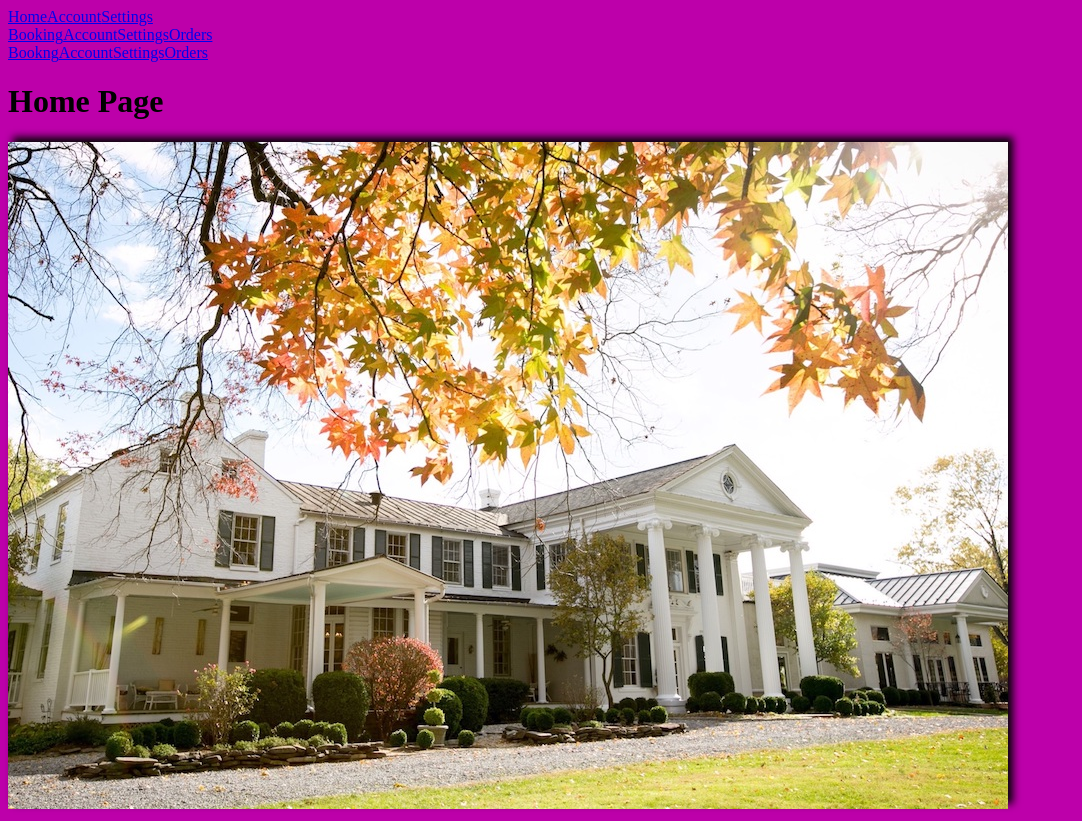
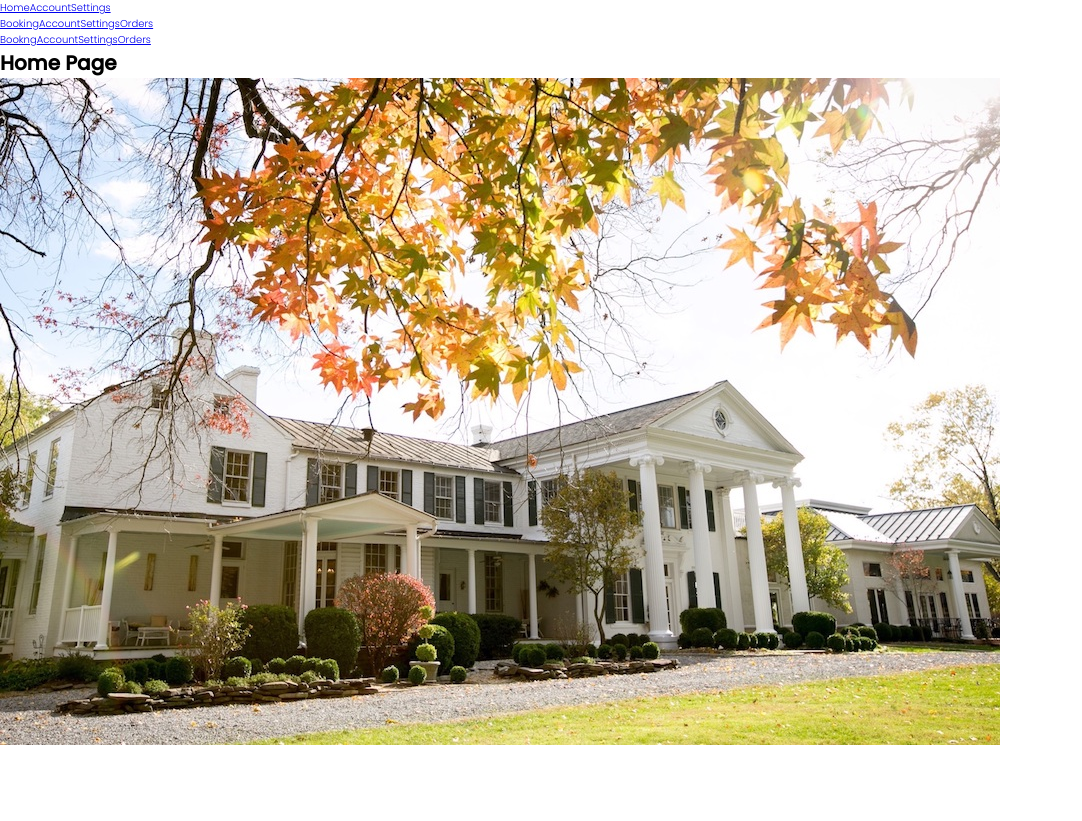
Before and after one commit to adogbeji/MERNSocialNetwork, a Next.js app in the folder client/: page / in a window 1280 px wide. Shown: the whole page, without its empty margins (0-1082 px from the left). After the commit the page ends 800 px from the top, so only its background shows below. Built offline with nearby package versions, Linux system fonts and the light colour scheme.

Commit message:
Add CSS reset code & google fonts script tag

```diff
--- a/client/pages/_app.js
+++ b/client/pages/_app.js
@@ -6,6 +6,12 @@
   return (
     <>
       <Head>
+
+        {/* <!-- Google Fonts --> */}
+        <link rel="preconnect" href="https://fonts.googleapis.com"/>
+        <link rel="preconnect" href="https://fonts.gstatic.com" crossorigin/>
+        <link href="https://fonts.googleapis.com/css2?family=Poppins:wght@100;200;300;400;500&display=swap" rel="stylesheet"/>
+
         <link rel="stylesheet" href="/css/styles.css"/>
       </Head>
 
--- a/client/public/css/styles.css
+++ b/client/public/css/styles.css
@@ -1,7 +1,22 @@
-img {
-    box-shadow: .3rem -.3rem .48rem 0 #050505;
+*,
+*::before,
+*::after {  /* CSS Reset */
+    margin: 0;
+    padding: 0;
+    box-sizing: inherit;
+}
+
+html {
+    min-height: 100%;  /* Ensures HTML page is at least as high as browser viewport */
+    font-size: 62.5%;  /* Root Font Size (1rem = 10px) */
 }
 
 body {
-    background-color: #BD00AA;
+    max-width: 100%;
+    overflow-x: hidden;
+    min-height: 100vh;  /* Ensures page body is at least as high as browser viewport */
+    font-family: 'Poppins', sans-serif;
+    font-weight: 300;
+    color: #000000;
+    box-sizing: border-box;  /* Border & Padding included in Width & Height */
 }
```
